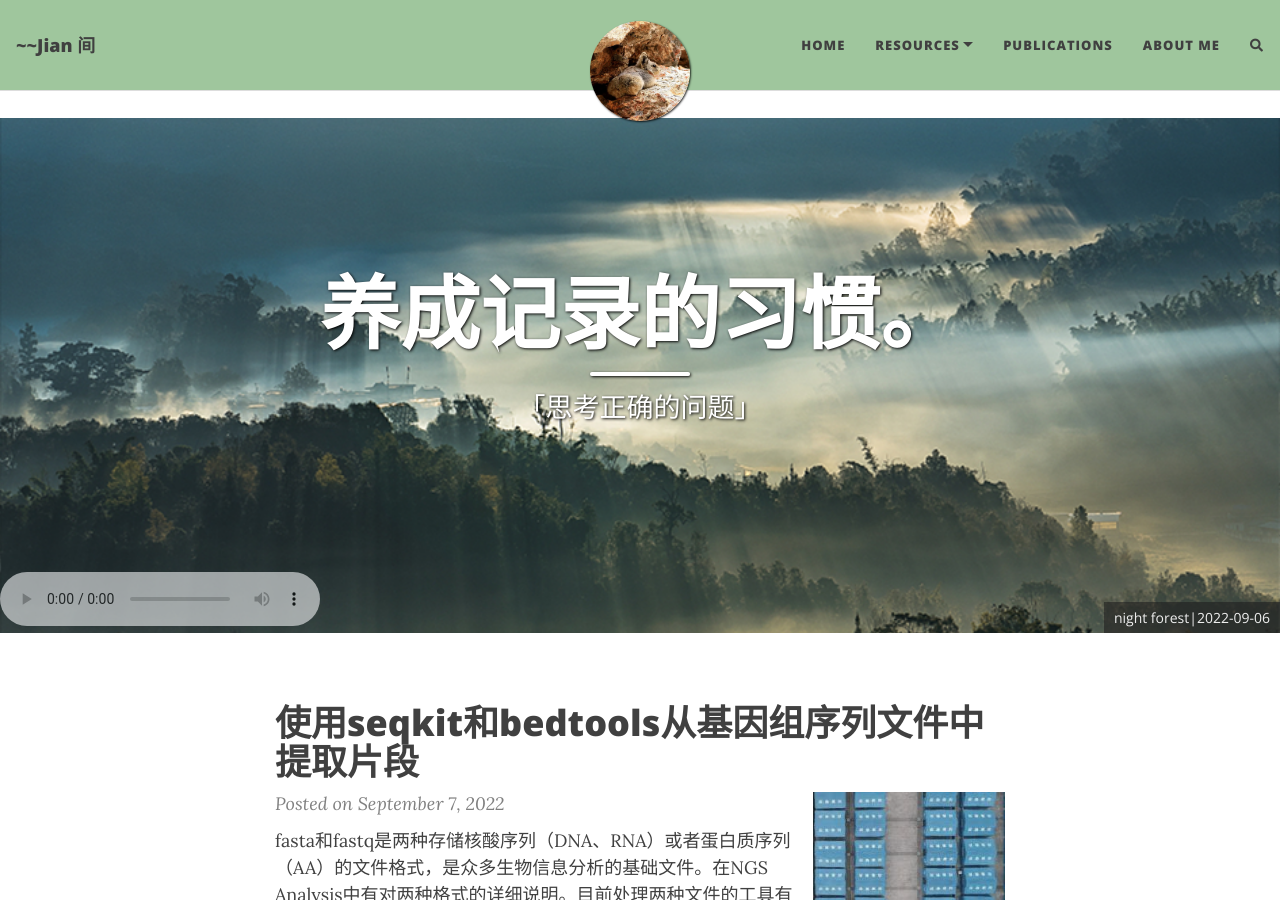
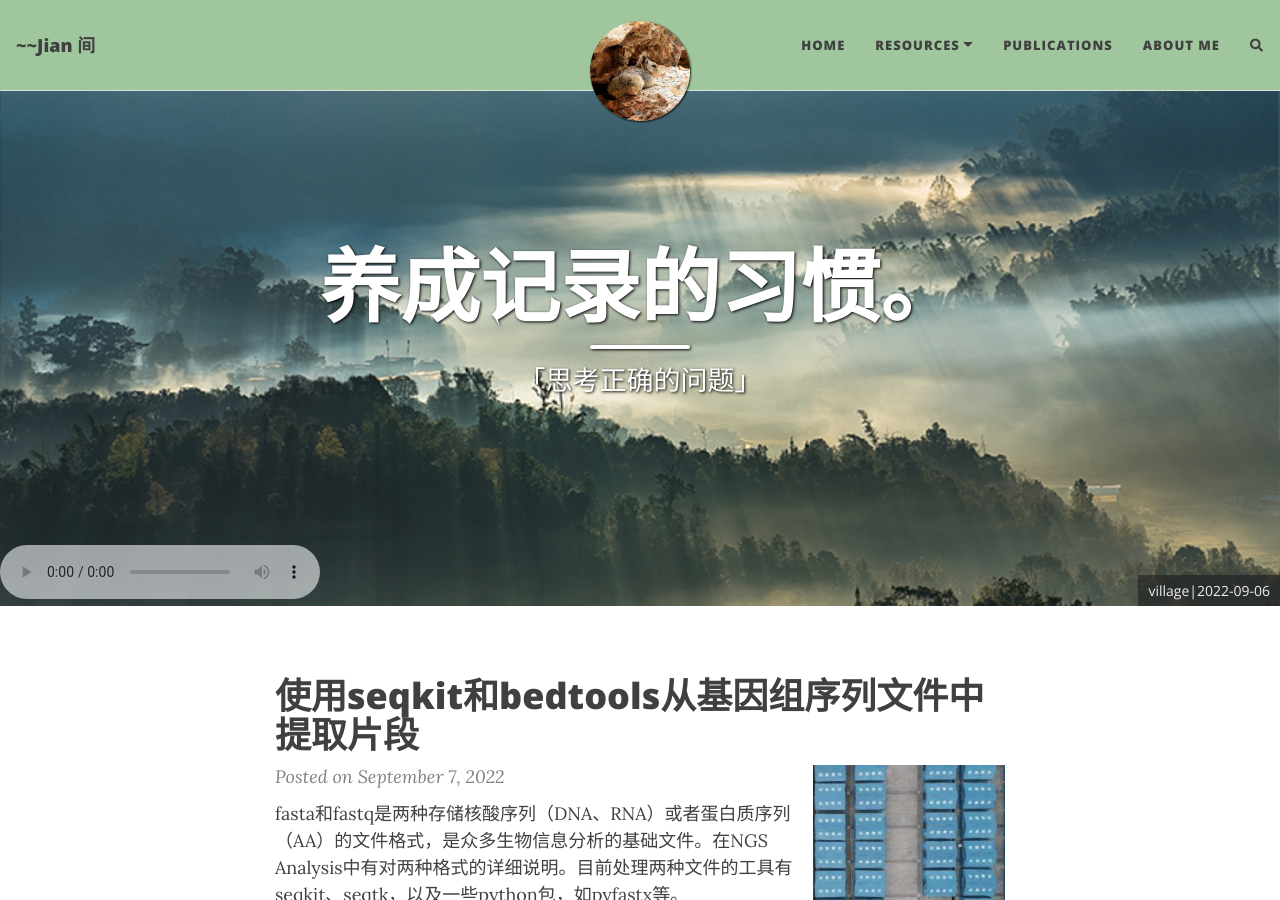
Before and after one commit to Zer0o0/intergap.githb.io, a Jekyll site: the page built from docs/index.html, in a window 1280 px wide and 900 px high. Built offline with Jekyll 4.4.1, drawn with Linux system fonts in a browser that asks for light colours; nearby versions of some CDN libraries; the list of posts is cut into pages by our own code; comment, search, counter and statistics services are not loaded.

```diff
--- a/docs/_includes/head.html
+++ b/docs/_includes/head.html
@@ -148,6 +148,5 @@
       {% include {{ file }} %}
     {% endfor %}
   {% endif %}
-  {{ 'assets/img/universe_seal_404.png' | relative_url }}
   <link rel="shortcut icon" href="{{ '/assets/img/mywebsite.ico' | relative_url }}">
 </head>
--- a/docs/index.html
+++ b/docs/index.html
@@ -3,8 +3,9 @@
 title: 养成记录的习惯。
 subtitle: 「思考正确的问题」
 cover-img: ["/assets/img/covers/mars.png": "mars|2022-09-06",
-            "/assets/img/covers/forest.png": "forest|2022-09-06",
+            "/assets/img/covers/primeval_forest.png": "primeval forest|2022-09-07",
             "/assets/img/covers/night_forest.png": "night forest|2022-09-06",
-            "/assets/img/covers/village.png": "village|2022-09-06",]
+            "/assets/img/covers/village.png": "village|2022-09-06",
+            "/assets/img/covers/tiger.png": "tiger|2022-09-07",]
 music: "1"
 ---
```
Also changed, not shown: docs/assets/img/covers/primeval_forest.png (renamed from docs/assets/img/covers/forest.png).
